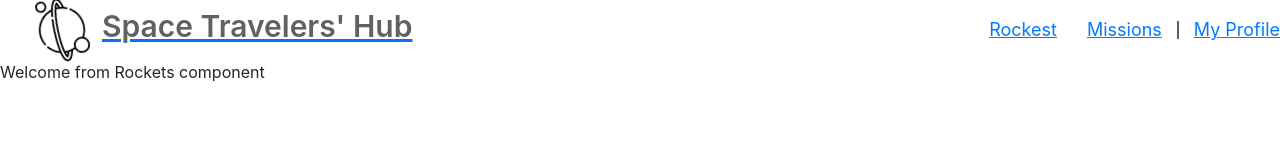
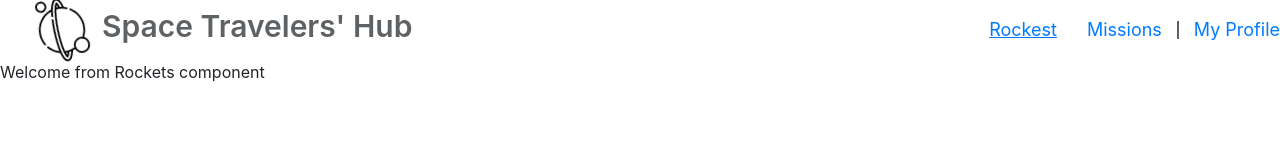
Before and after one commit to Mhdez221993/spacex_travelers, a React app: page / in a window 1280 px wide. Built offline with nearby package versions, Linux system fonts and the light colour scheme.

Commit message:
Remove text decoration

```diff
--- a/src/features/missions/misssion.css
+++ b/src/features/missions/misssion.css
@@ -1,3 +1,13 @@
 .bg-container {
   color: #fff;
 }
+
+* {
+  box-sizing: border-box;
+  font-family: -apple-system, BlinkMacSystemFont, "Segoe UI", Roboto, Oxygen,
+    Ubuntu, Cantarell, "Open Sans", "Helvetica Neue", sans-serif;
+}
+
+a {
+  text-decoration: none;
+}
```
